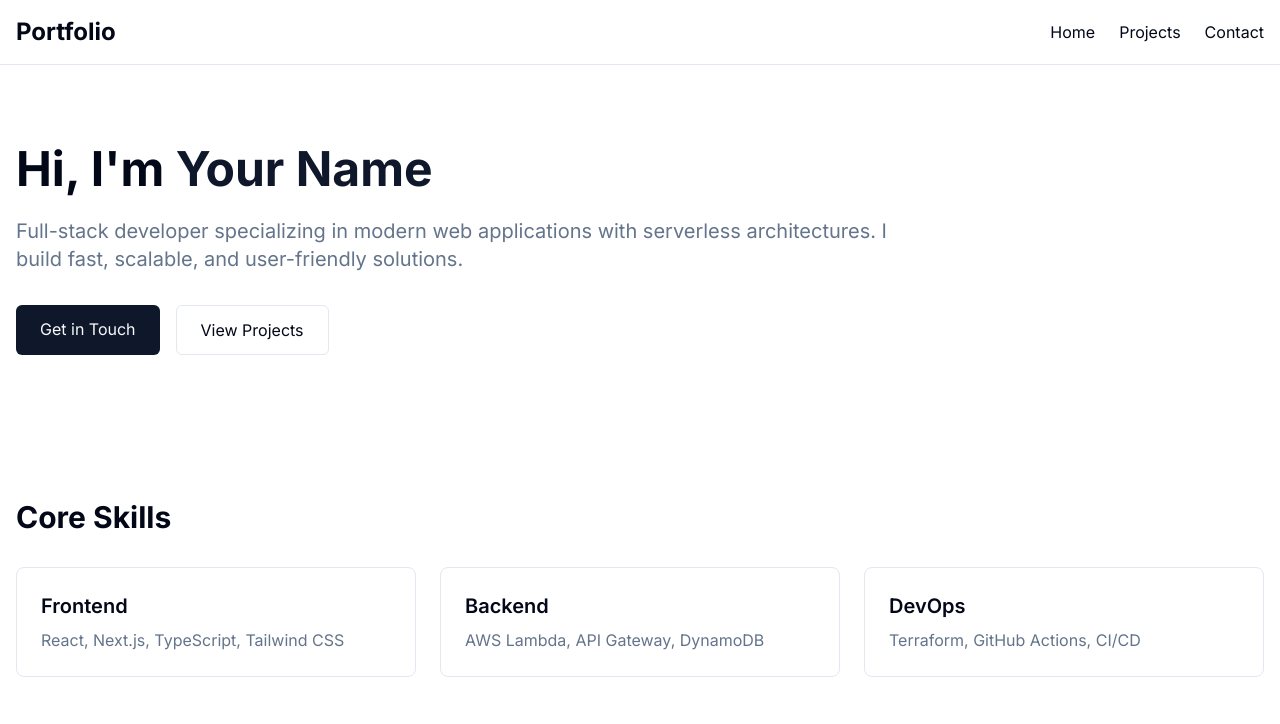
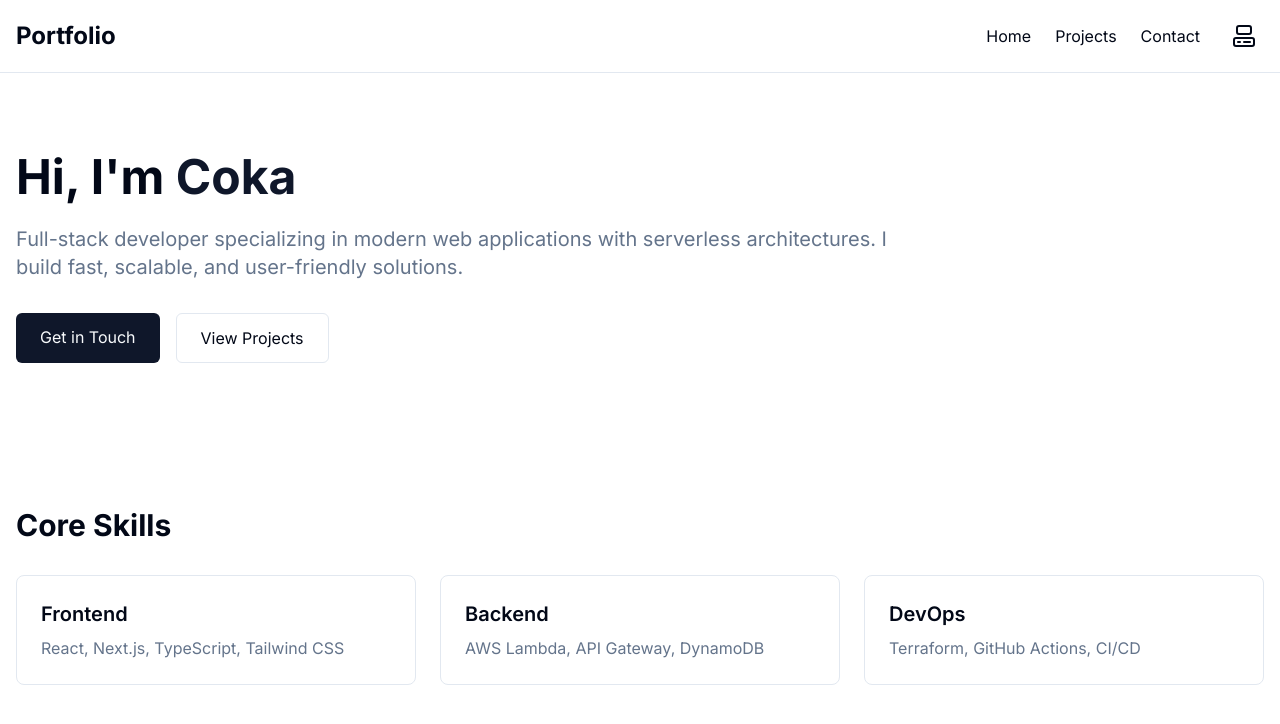
Before and after one commit to CokaVN11/folio-site, a Next.js app in the folder apps/web/: page / in a window 1280 px wide. Shown: the top 724 px of the page. Built offline with nearby package versions, Linux system fonts and the light colour scheme.

Commit message:
feat: theme toggle

```diff
--- a/apps/web/src/app/layout.tsx
+++ b/apps/web/src/app/layout.tsx
@@ -23,8 +23,10 @@ export default function RootLayout({
   children: React.ReactNode;
 }>) {
   return (
-    <html lang="en">
-      <body className={inter.className}>{children}</body>
+    <html lang="en" suppressHydrationWarning>
+      <body className={inter.className} suppressHydrationWarning>
+        {children}
+      </body>
     </html>
   );
 }
--- a/apps/web/src/app/page.tsx
+++ b/apps/web/src/app/page.tsx
@@ -1,73 +1,5 @@
-import Link from 'next/link';
+import { HomeClient } from '../components/HomeClient';
 
 export default function Home() {
-  return (
-    <main className="bg-background min-h-screen">
-      {/* Navigation */}
-      <nav className="border-b border-border">
-        <div className="mx-auto px-4 py-4 container">
-          <div className="flex justify-between items-center">
-            <h1 className="font-bold text-2xl">Portfolio</h1>
-            <div className="flex gap-6">
-              <Link href="/" className="hover:text-primary transition-colors">
-                Home
-              </Link>
-              <Link href="/projects" className="hover:text-primary transition-colors">
-                Projects
-              </Link>
-              <Link href="/contact" className="hover:text-primary transition-colors">
-                Contact
-              </Link>
-            </div>
-          </div>
-        </div>
-      </nav>
-
-      {/* Hero Section */}
-      <section className="mx-auto px-4 py-20 container">
-        <div className="max-w-4xl">
-          <h2 className="mb-6 font-bold text-5xl">
-            Hi, I&apos;m <span className="text-primary">Your Name</span>
-          </h2>
-          <p className="mb-8 text-muted-foreground text-xl">
-            Full-stack developer specializing in modern web applications with serverless
-            architectures. I build fast, scalable, and user-friendly solutions.
-          </p>
-          <div className="flex gap-4">
-            <Link
-              href="/contact"
-              className="bg-primary hover:opacity-90 px-6 py-3 rounded-md text-primary-foreground transition-opacity"
-            >
-              Get in Touch
-            </Link>
-            <Link
-              href="/projects"
-              className="hover:bg-accent px-6 py-3 border border-border rounded-md transition-colors"
-            >
-              View Projects
-            </Link>
-          </div>
-        </div>
-      </section>
-
-      {/* Skills Section */}
-      <section className="mx-auto px-4 py-16 container">
-        <h3 className="mb-8 font-bold text-3xl">Core Skills</h3>
-        <div className="gap-6 grid grid-cols-1 md:grid-cols-3">
-          <div className="p-6 border border-border rounded-lg">
-            <h4 className="mb-2 font-semibold text-xl">Frontend</h4>
-            <p className="text-muted-foreground">React, Next.js, TypeScript, Tailwind CSS</p>
-          </div>
-          <div className="p-6 border border-border rounded-lg">
-            <h4 className="mb-2 font-semibold text-xl">Backend</h4>
-            <p className="text-muted-foreground">AWS Lambda, API Gateway, DynamoDB</p>
-          </div>
-          <div className="p-6 border border-border rounded-lg">
-            <h4 className="mb-2 font-semibold text-xl">DevOps</h4>
-            <p className="text-muted-foreground">Terraform, GitHub Actions, CI/CD</p>
-          </div>
-        </div>
-      </section>
-    </main>
-  );
+  return <HomeClient />;
 }
--- /dev/null
+++ b/apps/web/src/components/HomeClient.tsx
@@ -0,0 +1,87 @@
+'use client';
+
+import Link from 'next/link';
+import { ThemeToggle } from '../components/ThemeToggle';
+
+interface HomeClientProps {
+  className?: string;
+}
+
+export function HomeClient({ className = '' }: HomeClientProps) {
+  return (
+    <main className={`min-h-screen bg-background ${className}`}>
+      {/* Navigation */}
+      <nav className="border-b border-border">
+        <div className="container px-4 py-4 mx-auto">
+          <div className="flex items-center justify-between">
+            <h1 className="text-2xl font-bold">Portfolio</h1>
+
+            <div className="flex items-center gap-6">
+              {/* Navigation Links */}
+              <div className="flex gap-6">
+                <Link href="/" className="transition-colors hover:text-primary">
+                  Home
+                </Link>
+                <Link href="/projects" className="transition-colors hover:text-primary">
+                  Projects
+                </Link>
+                <Link href="/contact" className="transition-colors hover:text-primary">
+                  Contact
+                </Link>
+              </div>
+
+              {/* Theme Toggle */}
+              <ThemeToggle />
+            </div>
+          </div>
+        </div>
+      </nav>
+
+      {/* Hero Section */}
+      <section className="container px-4 py-20 mx-auto">
+        <div className="max-w-4xl">
+          <h2 className="mb-6 text-5xl font-bold">
+            Hi, I&apos;m <span className="text-primary">Coka</span>
+          </h2>
+          <p className="mb-8 text-xl text-muted-foreground">
+            Full-stack developer specializing in modern web applications with serverless
+            architectures. I build fast, scalable, and user-friendly solutions.
+          </p>
+          <div className="flex gap-4">
+            <Link
+              href="/contact"
+              className="px-6 py-3 transition-opacity rounded-md bg-primary hover:opacity-90 text-primary-foreground"
+            >
+              Get in Touch
+            </Link>
+            <Link
+              href="/projects"
+              className="px-6 py-3 transition-colors border rounded-md hover:bg-accent border-border"
+            >
+              View Projects
+            </Link>
+          </div>
+        </div>
+      </section>
+
+      {/* Skills Section */}
+      <section className="container px-4 py-16 mx-auto">
+        <h3 className="mb-8 text-3xl font-bold">Core Skills</h3>
+        <div className="grid grid-cols-1 gap-6 md:grid-cols-3">
+          <div className="p-6 border rounded-lg border-border">
+            <h4 className="mb-2 text-xl font-semibold">Frontend</h4>
+            <p className="text-muted-foreground">React, Next.js, TypeScript, Tailwind CSS</p>
+          </div>
+          <div className="p-6 border rounded-lg border-border">
+            <h4 className="mb-2 text-xl font-semibold">Backend</h4>
+            <p className="text-muted-foreground">AWS Lambda, API Gateway, DynamoDB</p>
+          </div>
+          <div className="p-6 border rounded-lg border-border">
+            <h4 className="mb-2 text-xl font-semibold">DevOps</h4>
+            <p className="text-muted-foreground">Terraform, GitHub Actions, CI/CD</p>
+          </div>
+        </div>
+      </section>
+    </main>
+  );
+}
--- /dev/null
+++ b/apps/web/src/components/ThemeToggle.tsx
@@ -0,0 +1,92 @@
+'use client';
+
+import { Computer, Moon, Sun } from 'lucide-react';
+import { useEffect, useState } from 'react';
+
+interface ThemeToggleProps {
+  className?: string;
+}
+
+type Theme = 'light' | 'dark' | 'system';
+
+export function ThemeToggle({ className = '' }: ThemeToggleProps) {
+  const [theme, setTheme] = useState<Theme>('system');
+  const [mounted, setMounted] = useState(false);
+
+  useEffect(() => {
+    setMounted(true);
+    const saved = localStorage.getItem('theme') as Theme;
+    if (saved && ['light', 'dark', 'system'].includes(saved)) {
+      setTheme(saved);
+    }
+  }, []);
+
+  useEffect(() => {
+    if (!mounted) return;
+
+    const root = window.document.documentElement;
+    root.classList.remove('light', 'dark');
+
+    if (theme === 'system') {
+      const systemTheme = window.matchMedia('(prefers-color-scheme: dark)').matches
+        ? 'dark'
+        : 'light';
+      root.classList.add(systemTheme);
+    } else {
+      root.classList.add(theme);
+    }
+
+    localStorage.setItem('theme', theme);
+  }, [theme, mounted]);
+
+  const toggleTheme = () => {
+    if (theme === 'light') {
+      setTheme('dark');
+    } else if (theme === 'dark') {
+      setTheme('system');
+    } else {
+      setTheme('light');
+    }
+  };
+
+  const getThemeIcon = () => {
+    switch (theme) {
+      case 'light':
+        return <Sun />;
+      case 'dark':
+        return <Moon />;
+      default:
+        return <Computer />; // system
+    }
+  };
+
+  const getThemeLabel = () => {
+    switch (theme) {
+      case 'light':
+        return 'Light mode';
+      case 'dark':
+        return 'Dark mode';
+      default:
+        return 'System theme';
+    }
+  };
+
+  if (!mounted) {
+    return (
+      <div className={`p-2 rounded-md ${className}`}>
+        <Computer />
+      </div>
+    );
+  }
+
+  return (
+    <button
+      onClick={toggleTheme}
+      className={`p-2 rounded-md hover:bg-accent transition-colors ${className}`}
+      title={`Current: ${getThemeLabel()}. Click to cycle themes.`}
+      aria-label={`Toggle theme (current: ${getThemeLabel()})`}
+    >
+      {getThemeIcon()}
+    </button>
+  );
+}
```
Also changed, not shown: apps/web/package.json (+9 -8 lines), 1 other file (tests, documents, lock files or other folders).
